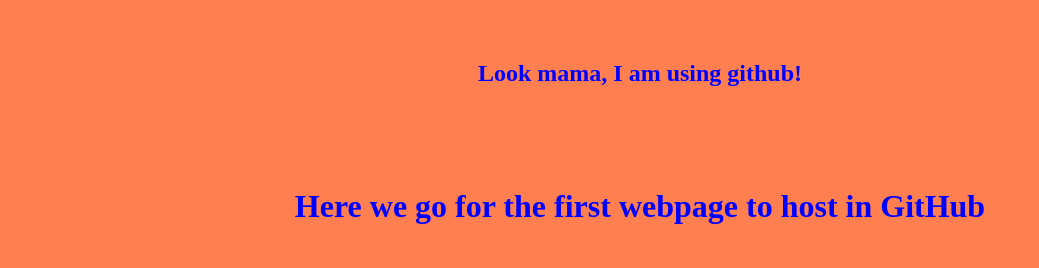
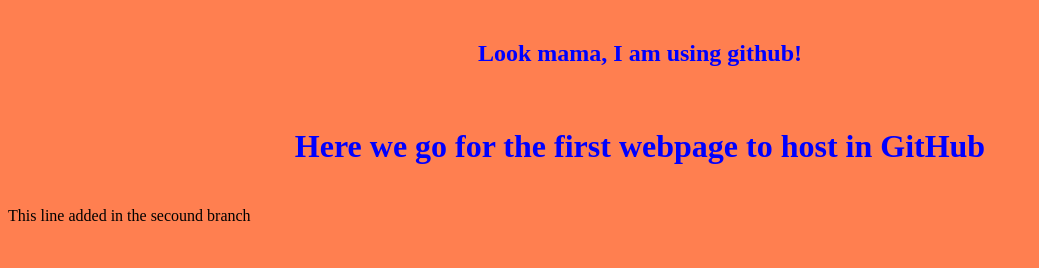
Before and after one commit to marufshahid/my-first-website, a plain HTML site: page index.html in a window 1280 px wide. Shown: the whole page, without its empty margins (0-1039 px from the left). Drawn offline with Linux system fonts and the light colour scheme.

Commit message:
Learning to added code from branch

```diff
--- a/index.html
+++ b/index.html
@@ -12,7 +12,7 @@
         h1,h2{
             text-align: center;
             color: blue;
-            padding: 40px;
+            padding: 20px;
         }
     </style>
 </head>
@@ -23,5 +23,6 @@
     <h1>
         Here we go for the first webpage to host in GitHub
     </h1>
+    <p>This line added in the secound branch</p>
 </body>
 </html>
```
